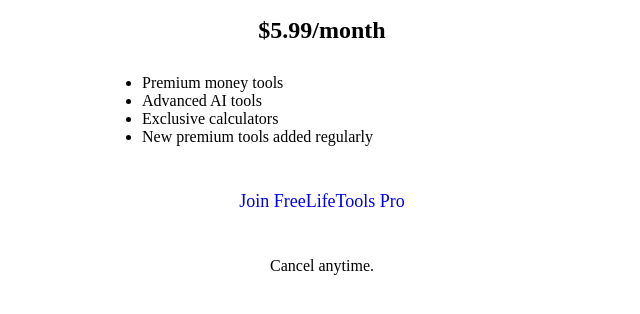
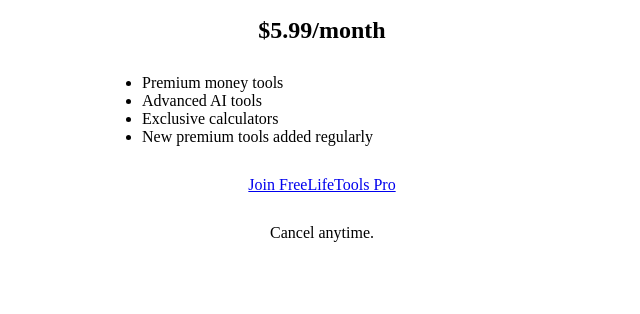
Before and after one commit to jasminrichardson380/FreeLifeTools, a plain HTML site: page Pro.html in a window 1280 px wide. Shown: the part 172-486 px from the top of the page, without its empty margins (318-958 px from the left). Drawn offline with Linux system fonts and the light colour scheme.

Commit message:
Update Pro.html

```diff
--- a/Pro.html
+++ b/Pro.html
@@ -23,9 +23,7 @@
       <li>New premium tools added regularly</li>
     </ul>
 
-   <a href="https://buy.stripe.com/aFa00ibiRgGd98q2zP1VK00"
-   target="_blank"
-   style="display:inline-block;padding:15px 30px;font-size:18px;text-decoration:none;border-radius:8px;">
+   <a href="https://buy.stripe.com/aFa00ibiRgGd98q2zP1VK00">
   Join FreeLifeTools Pro
 </a>
 
```
